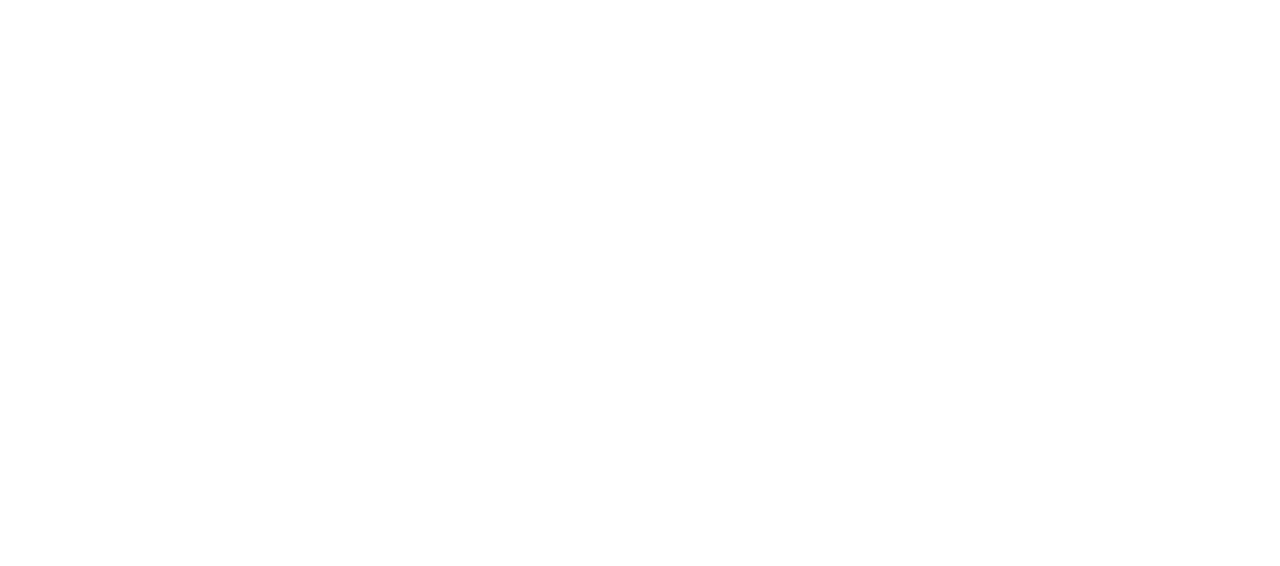
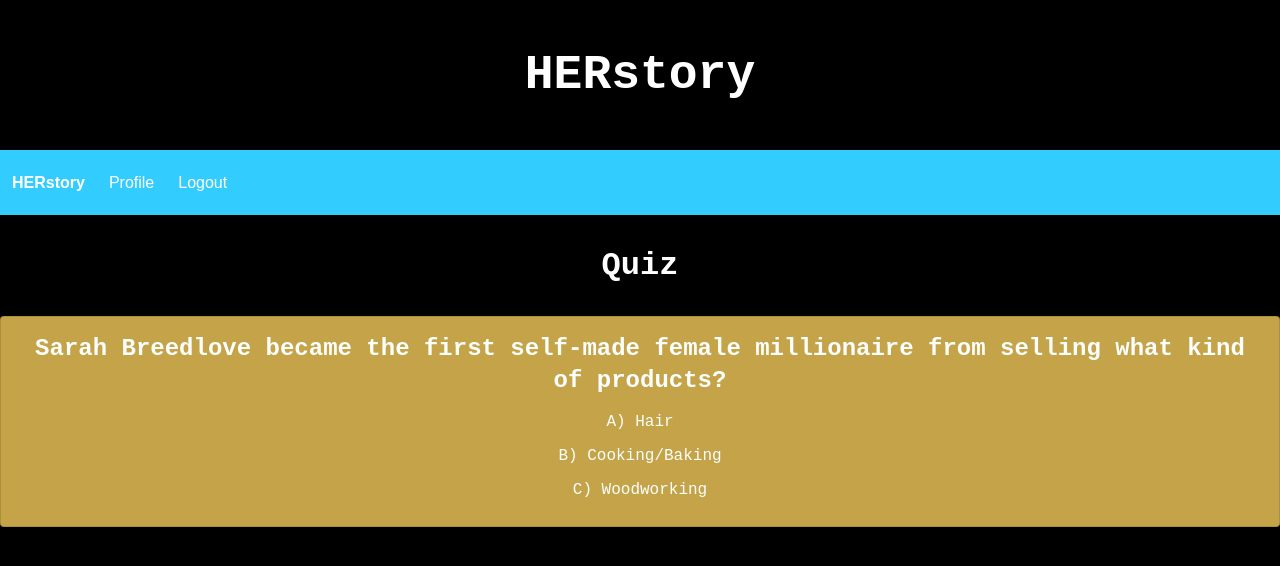
Before and after one commit to mandisareed/HERstory, a React (Create React App) app in the folder client/: page /quiz in a window 1280 px wide. Shown: the top 566 px of the page. Built offline with nearby package versions, Linux system fonts and the light colour scheme; sample sign-in values are in the browser's storage.

Commit message:
created and styled Quiz page, created and styled QuizCard component

```diff
--- a/client/src/App.js
+++ b/client/src/App.js
@@ -9,6 +9,7 @@
 import Signup from "./pages/Signup";
 import Home from "./pages/Home";
 import Navbar from "./components/Navbar";
+import Quiz from "./pages/Quiz/Quiz";
 
 function App() {
   return (
@@ -32,6 +33,9 @@
             <ProtectedRoute exact path="/profile">
               <Profile />
             </ProtectedRoute>
+            <ProtectedRoute exact path="/quiz">
+              <Quiz />
+            </ProtectedRoute>
           </Switch>
         </div>
       </Router>
--- /dev/null
+++ b/client/src/components/Quiz/index.js
@@ -0,0 +1,53 @@
+import React from "react";
+import { makeStyles } from "@material-ui/core/styles";
+import Card from "@material-ui/core/Card";
+// import CardActions from "@material-ui/core/CardActions";
+import CardContent from "@material-ui/core/CardContent";
+// import Button from "@material-ui/core/Button";
+import Typography from "@material-ui/core/Typography";
+
+const useStyles = makeStyles({
+  root: {
+    minWidth: 275,
+    backgroundColor: "#C4A349",
+  },
+  question: {
+    color: "#FAFEFC",
+    fontFamily: "Courier New",
+    fontWeight: "bold",
+    textAlign: "center"
+  },
+  answers: {
+    color: "#FAFEFC",
+    fontFamily: "Courier New",
+    textAlign: "center",
+    marginBottom: 3,
+  },
+});
+
+function QuizCard() {
+  const classes = useStyles();
+  // const bull = <span className={classes.bullet}>•</span>;
+
+  return (
+    <Card className={classes.root} variant="outlined">
+      <CardContent>
+        <Typography className={classes.question} variant="h5">
+          Sarah Breedlove became the first self-made female millionaire from
+          selling what kind of products?
+        </Typography>
+        <p className={classes.answers}>
+          A) Hair
+        </p>
+        <p className={classes.answers}>
+          B) Cooking/Baking
+        </p>
+        <p className={classes.answers}>
+          C) Woodworking
+        </p>
+      </CardContent>
+    </Card>
+  );
+}
+
+export default QuizCard;
--- /dev/null
+++ b/client/src/pages/Quiz/Quiz.css
@@ -0,0 +1,19 @@
+html {
+    background-color: black;
+}
+
+.app-title {
+    color: white;
+    text-align: center;
+    font-family: 'Courier New', Courier, monospace;
+    font-weight: 900;
+    font-size: 3em;
+}
+
+.quiz-title {
+    color: white;
+    text-align: center;
+    font-family: 'Courier New', Courier, monospace;
+    font-weight: 700;
+    font-size: 2em;
+}
--- /dev/null
+++ b/client/src/pages/Quiz/Quiz.js
@@ -0,0 +1,26 @@
+import React from "react";
+import "./Quiz.css";
+import Navbar from "../../components/Navbar";
+import QuizCard from "../../components/Quiz";
+
+
+function Quiz() {
+    return (
+        <div className="background">
+            {/* app title */}
+            <p className="app-title"> HERstory</p>
+
+            {/* navbar */}
+            <Navbar />
+            {/* Quiz title */}
+            <p className="quiz-title"> Quiz</p>
+
+            {/* quiz card with questions and answer
+            - make a separate component? */}
+            <QuizCard />
+            {/* need to add: instructions with begin button and results */}
+        </div>
+    )
+};
+
+export default Quiz;
```
